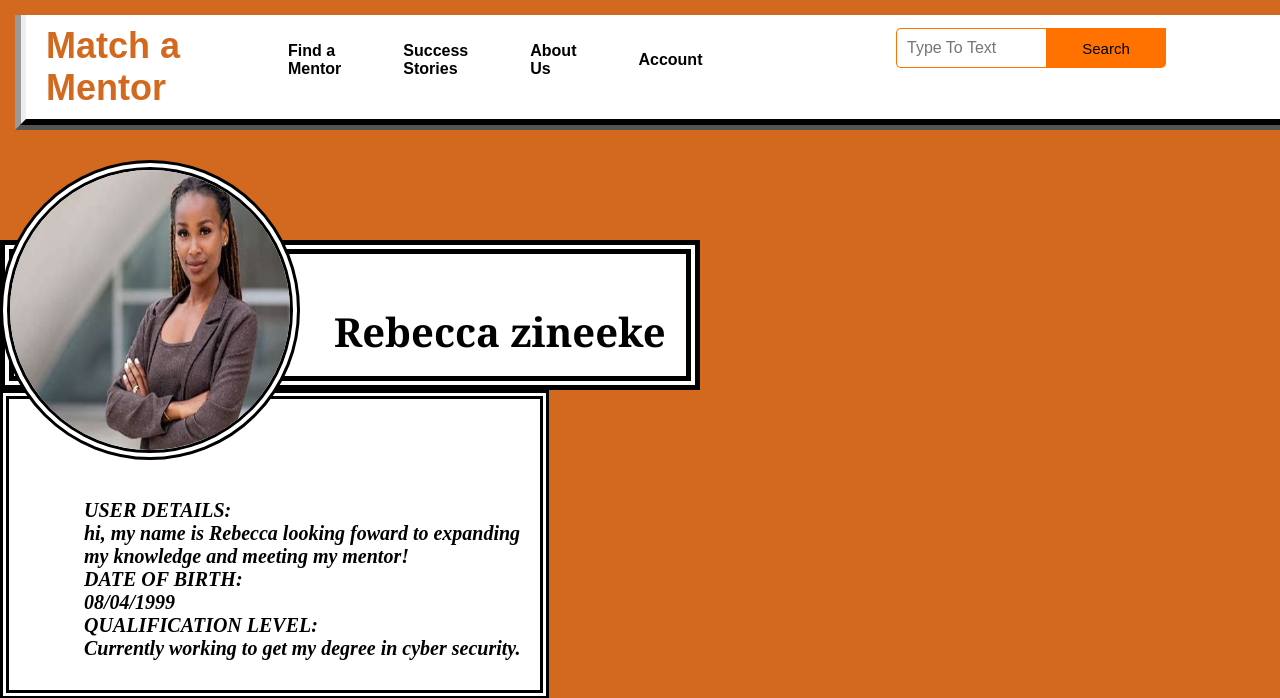
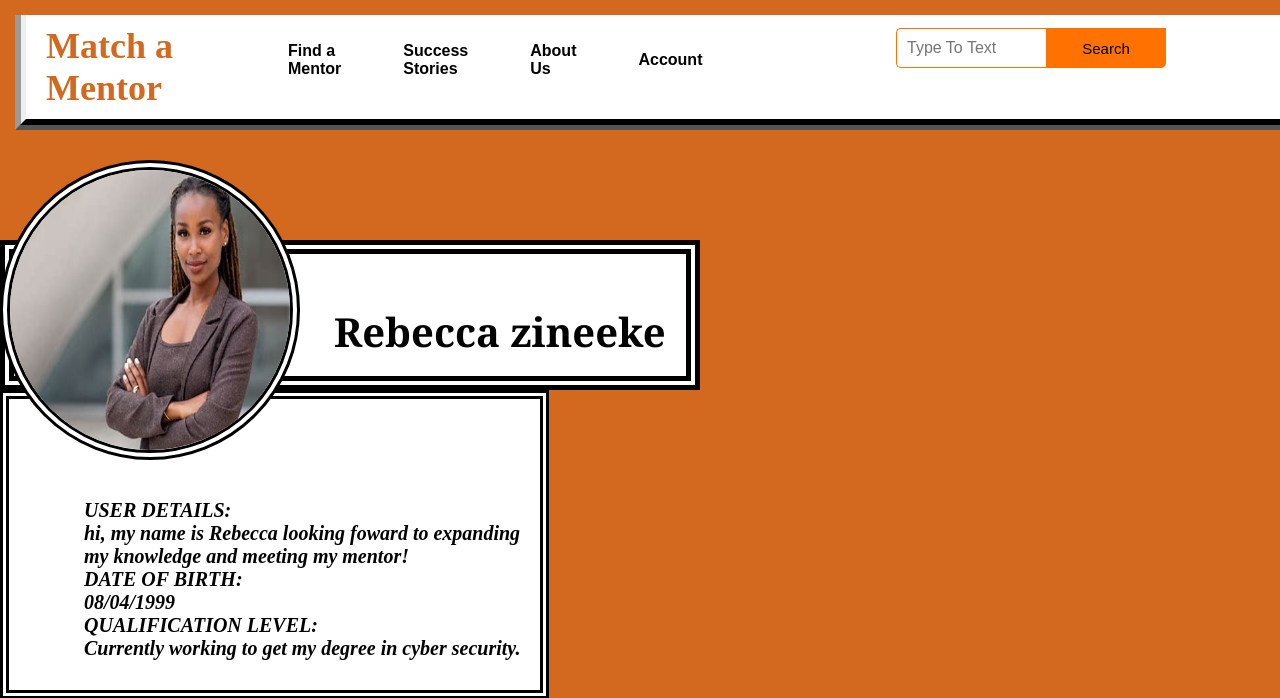
Before and after one commit to alexciechano/Mentor-website, a PHP site: page /Account.html in a window 1280 px wide; the page is wider, and only the part inside the window is pictured. Shown: the top 698 px of that part. Run offline with PHP 8.4, Linux system fonts and the light colour scheme; some libraries are stand-ins or nearby versions.

Commit message:
navbar update on all pages

```diff
--- a/Account.css
+++ b/Account.css
@@ -33,6 +33,18 @@ body{
     float: left;
     height: 70px;
 }
+
+.icon a {
+    font-family: 'Time New Roman ';
+    color: chocolate;
+    font-size: 36px;
+    padding-left: 20px;
+    float: left;
+    padding-top: 10px ;
+    text-decoration: none;
+    font-weight: bold;
+}
+
 .logo {
     color: chocolate;
     font-size: 36px;
--- a/Account.html
+++ b/Account.html
@@ -11,7 +11,7 @@
     <div class="main">
         <div class="navbar">
             <div class="icon">
-                <h2 class="logo">Match a Mentor</h2>
+                <a href="index.html">Match a Mentor</a>
             </div>
             <div class="menu">
                 <ul>
--- a/Find-A-Mentor.html
+++ b/Find-A-Mentor.html
@@ -11,7 +11,7 @@
     <div class="main">
     <div class="navbar">
         <div class="icon">
-            <h2 class="logo">Match a Mentor</h2>
+            <a href="index.html">Match a Mentor</a>
         </div>
         <div class="menu">
             <ul>
--- a/about.html
+++ b/about.html
@@ -13,7 +13,7 @@
     <div class="main">
         <div class="navbar">
             <div class="icon">
-                <h2 class="logo">Match a Mentor</h2>
+                <a href="index.html">Match a Mentor</a>
             </div>
             <div class="menu">
                 <ul>
--- a/success.html
+++ b/success.html
@@ -13,7 +13,7 @@
 <div class="main">
     <div class="navbar">
         <div class="icon">
-            <h2 class="logo">Match a Mentor</h2>
+            <a href="index.html">Match a Mentor</a>
         </div>
         <div class="menu">
             <ul>
```
Also changed, not shown: Find-A-Mentor.css (+12 -0 lines), about.css (+12 -0 lines), success.css (+12 -0 lines).
